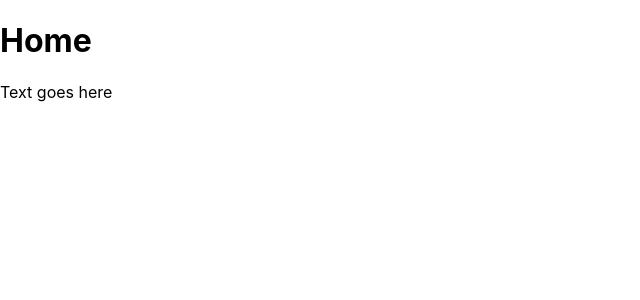
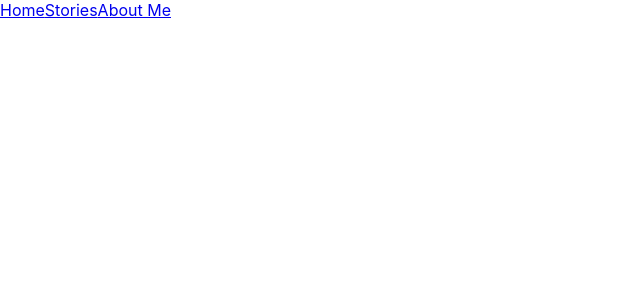
Before and after one commit to harkinsmax/max-personal-site, a React (Create React App) app in the folder max-site/: page / in a window 1280 px wide. Shown: the top 300 px of the page, without its empty margins (0-640 px from the left). Built offline with nearby package versions, Linux system fonts and the light colour scheme.

Commit message:
Readme and improve router usage

```diff
--- a/max-site/src/App.tsx
+++ b/max-site/src/App.tsx
@@ -1,13 +1,15 @@
 import React, { FC } from 'react';
 import './App.css';
+import NavBar from './Shared/NavBar';
+import { Outlet } from 'react-router-dom';
 
 interface IProps extends React.PropsWithChildren { };
 
 const App: FC<IProps> = (props) => {
-  const { children } = props;
   return (
     <>
-      {children}
+      <NavBar />
+      <Outlet />
     </>
   );
 }
--- /dev/null
+++ b/max-site/src/Shared/NavBar.tsx
@@ -0,0 +1,16 @@
+import { FC } from "react";
+import { Link } from "react-router-dom";
+
+const NavBar: FC = () => {
+  return <>
+    <div>
+      <Link to="/home">Home</Link>
+
+      <Link to="/blog">Stories</Link>
+
+      <Link to="/about">About Me</Link>
+    </div>
+  </>
+}
+
+export default NavBar;
--- a/max-site/src/index.tsx
+++ b/max-site/src/index.tsx
@@ -1,7 +1,6 @@
 import React from 'react';
 import ReactDOM from 'react-dom/client';
 import './index.css';
-import App from './App';
 import reportWebVitals from './reportWebVitals';
 import { RouterProvider, createBrowserRouter } from 'react-router-dom';
 import { routes } from './routes';
@@ -13,9 +12,7 @@ const root = ReactDOM.createRoot(
 );
 root.render(
   <React.StrictMode>
-    <App>
-      <RouterProvider router={router} />
-    </App>
+    <RouterProvider router={router} />
   </React.StrictMode>
 );
 
```
Also changed, not shown: max-site/src/routes.ts (+7 -0 lines), 1 other file (tests, documents, lock files or other folders).
